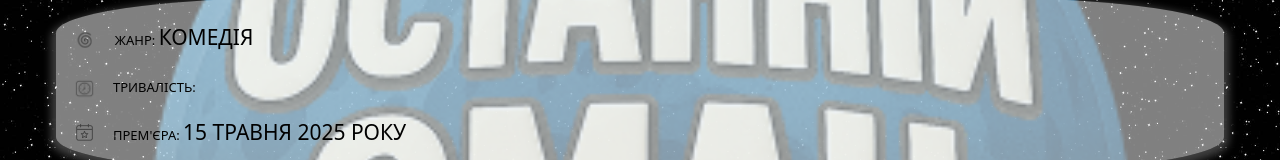
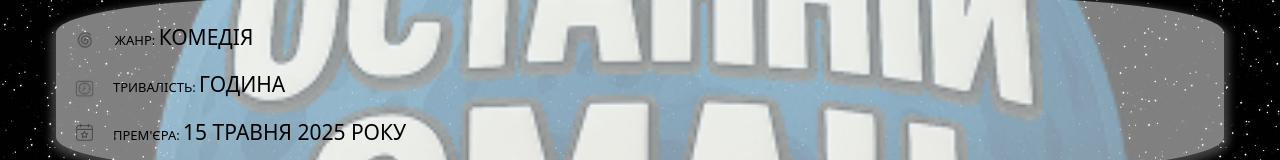
Before and after one commit to ProfIKNI/spring-of-polytechnic, a React (Vite) app: page /spring-of-polytechnic/main-menu in a window 1280 px wide. Shown: the part 424-584 px from the top of the page. Built offline with nearby package versions, Linux system fonts and the light colour scheme.

Commit message:
duration changed

```diff
--- a/src/pages/MainMenuPage.tsx
+++ b/src/pages/MainMenuPage.tsx
@@ -10,7 +10,7 @@ import DateIcon from '../assets/date_icon.png'
 const MainMenuPage = () => {
     const isMobile = useMobile();
     const genre = 'комедія';
-    const duration = '';
+    const duration = 'година';
     const date = '15 травня 2025 року';
 
     if (!isMobile){
```
